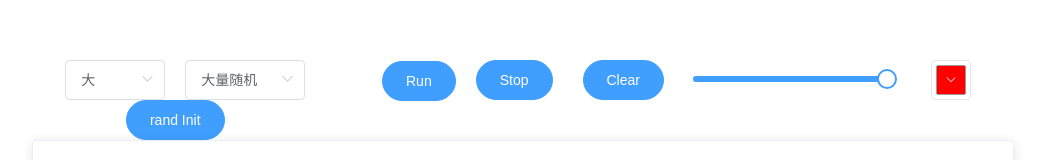
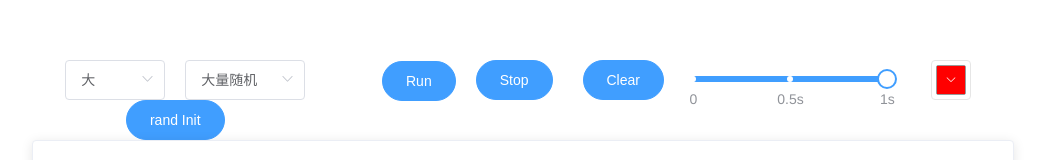
Before and after one commit to HanwGeek/cell-auto, a Vue app: page / in a window 1280 px wide. Shown: the top 160 px of the page, without its empty margins (117-1162 px from the left). Built offline with nearby package versions, Linux system fonts and the light colour scheme.

Commit message:
Reform layout

```diff
--- a/src/components/cell-auto.vue
+++ b/src/components/cell-auto.vue
@@ -42,8 +42,16 @@
           Clear
         </el-button>
         </el-col>
-      <el-col :span="4"><el-slider v-model="speed" :max="1000" :step="100"></el-slider></el-col>
-      <el-col :span="2"><el-color-picker v-model="lifeColor" show-alpha></el-color-picker></el-col>
+      <el-col :span="4">
+        <el-tooltip class="item" effect="dark" content="设定进化速度" placement="top-start">
+        <el-slider v-model="speed" :max="1000" :step="100" :marks="slideMarks" :format-tooltip="formatTooltip"></el-slider>
+        </el-tooltip>
+      </el-col>
+      <el-col :span="2">
+        <el-tooltip class="item" effect="dark" content="设定细胞颜色" placement="top-start">
+        <el-color-picker v-model="lifeColor" show-alpha></el-color-picker>
+        </el-tooltip>
+      </el-col>
     </el-row>
     <el-row>
       <el-card ref="card">
@@ -100,7 +108,12 @@ export default {
       }, {
         value: 5,
         label: '小'
-      }]
+      }],
+      slideMarks: {
+        0: '0',
+        500: '0.5s',
+        1000: '1s',
+      }
     }
   },
   watch: {
@@ -277,6 +290,9 @@ export default {
         this.drawGrid();
         setTimeout(this.timer, this.speed);
       }
+    },
+    formatTooltip(val) {
+      return val / 1000;
     }
   }
 }
```
